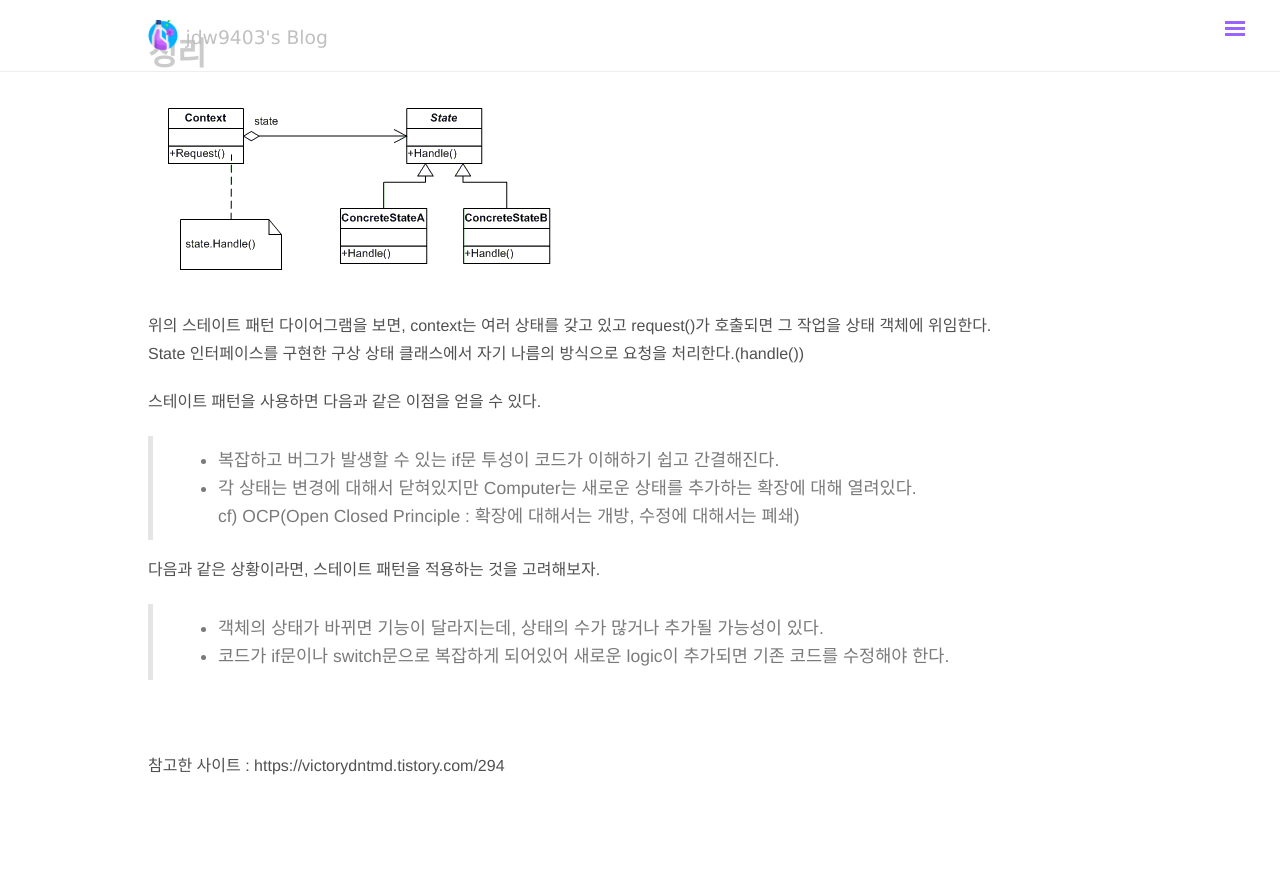
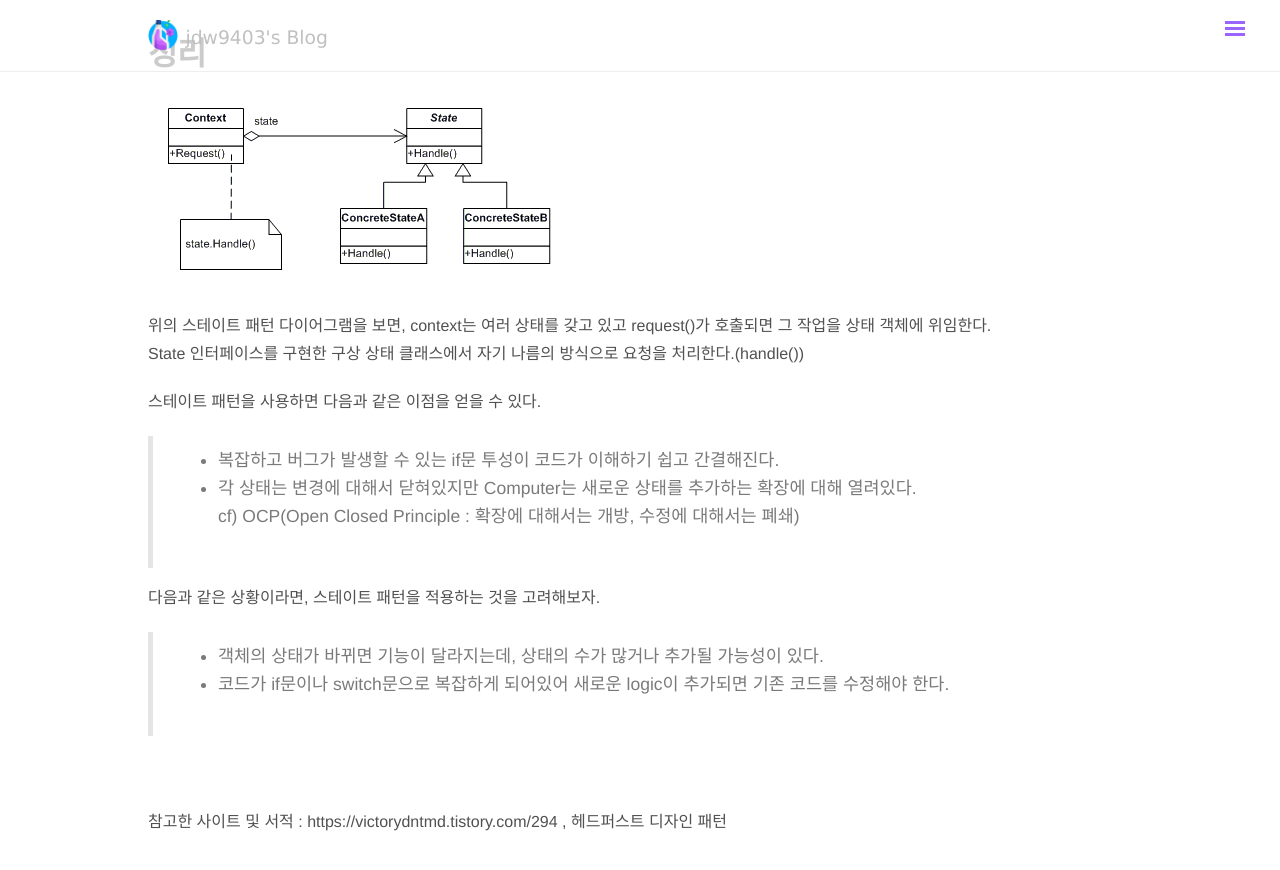
Before and after one commit to jdw9403/jdw9403.github.io, a Jekyll site: the page built from _posts/DesignPattern/2019-04-02-state_pattern.md, in a window 1280 px wide and 900 px high, scrolled down 3809 px. Shown: the top 870 px of the window. Built offline with Jekyll 4.4.1, drawn with Linux system fonts in a browser that asks for light colours; nearby versions of some CDN libraries; before the commit the page ends 4653 px from its top, so only the background shows below that.

Commit message:
state pattern 추가

```diff
--- a/_posts/DesignPattern/2019-04-02-state_pattern.md
+++ b/_posts/DesignPattern/2019-04-02-state_pattern.md
@@ -172,17 +172,16 @@
 
 >- 복잡하고 버그가 발생할 수 있는 if문 투성이 코드가 이해하기 쉽고 간결해진다.
 >- 각 상태는 변경에 대해서 닫혀있지만 Computer는 새로운 상태를 추가하는 확장에 대해 열려있다.<br>
->  cf) OCP(Open Closed Principle : 확장에 대해서는 개방, 수정에 대해서는 폐쇄)
+>  cf) OCP(Open Closed Principle : 확장에 대해서는 개방, 수정에 대해서는 폐쇄)<br>
 <br>
 
 다음과 같은 상황이라면, 스테이트 패턴을 적용하는 것을 고려해보자.
 
 >- 객체의 상태가 바뀌면 기능이 달라지는데, 상태의 수가 많거나 추가될 가능성이 있다.<br>
->- 코드가 if문이나 switch문으로 복잡하게 되어있어 새로운 logic이 추가되면 기존 코드를 수정해야 한다.
+>- 코드가 if문이나 switch문으로 복잡하게 되어있어 새로운 logic이 추가되면 기존 코드를 수정해야 한다.<br>
 <br>
-
 
 
 <br>
 <br>
-참고한 사이트 : https://victorydntmd.tistory.com/294
+참고한 사이트 및 서적 : https://victorydntmd.tistory.com/294 , 헤드퍼스트 디자인 패턴
```
